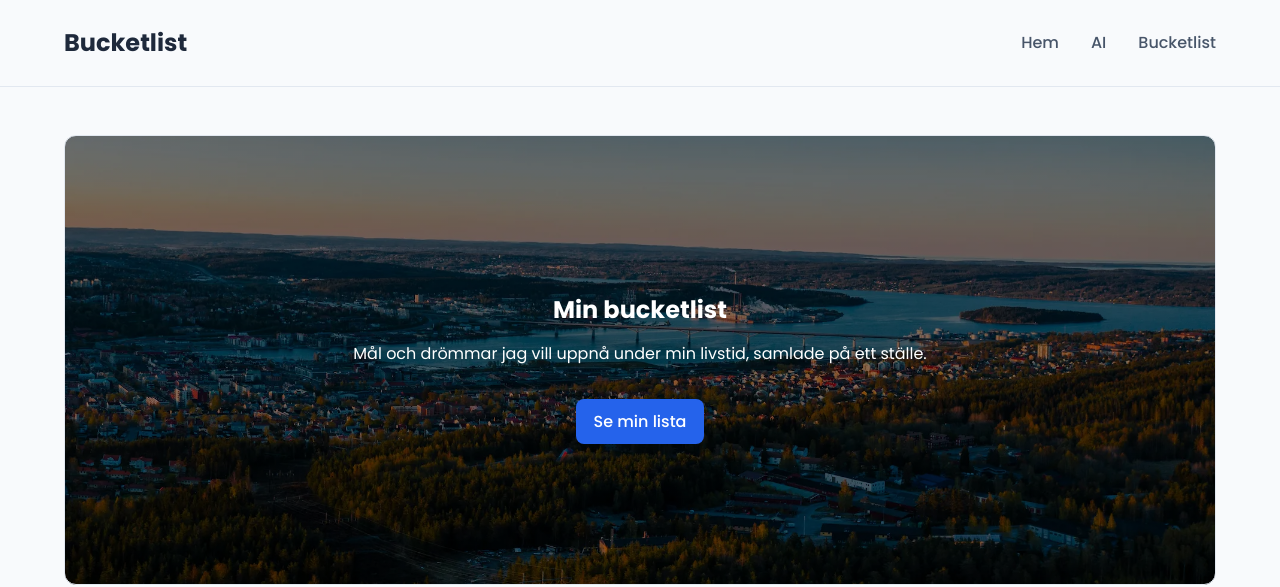
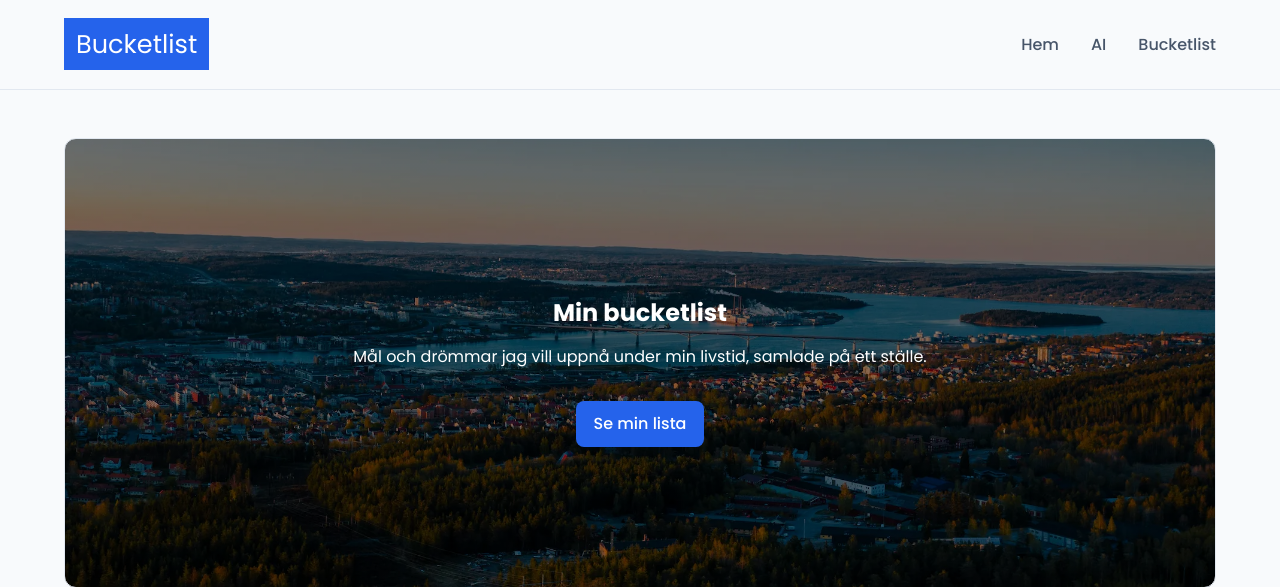
Before and after one commit to Punttt/bucketlist, a PHP site: page / in a window 1280 px wide. Shown: the top 587 px of the page. Run offline with PHP 8.4, Linux system fonts and the light colour scheme; data that the repository does not hold is empty.

Commit message:
bytt ut logo i header från h1 till span

```diff
--- a/bucketlist.php
+++ b/bucketlist.php
@@ -45,7 +45,7 @@ if (isset($_POST['name'])) {
 ?>
 
 <section id="bucket-form-section">
-    <h2>Bucketlist</h1>
+    <h1>Bucketlist</h1>
         <p>Lägg till och ta bort aktiviteter från din bucketlist! Du kan även sortera dem i prioritet.</p>
         <form method="post" action="bucketlist.php">
             <?php
--- a/css/style.css
+++ b/css/style.css
@@ -55,10 +55,12 @@ code {
     gap: 24px;
 }
 
-#main-header h1 {
+#main-header .logotype {
     margin: 0;
-    color: #1e293b;
-    font-size: 1.5rem;
+    padding: 0.5rem 0.75rem;
+    color: #fff;
+    font-size: 1.6rem;
+    background-color: #2563eb;
 }
 
 nav ul {
--- a/includes/header.php
+++ b/includes/header.php
@@ -3,7 +3,7 @@ include 'includes/config.php';
 ?>
 
 <!DOCTYPE html>
-<html lang="en">
+<html lang="sv">
 
 <head>
     <meta charset="UTF-8">
@@ -16,7 +16,7 @@ include 'includes/config.php';
     <header id="main-header">
         <div class="container">
             <a href="index.php">
-                <h1>Bucketlist</h1>
+                <span class="logotype">Bucketlist</span>
             </a>
             <nav>
                 <ul>
```
